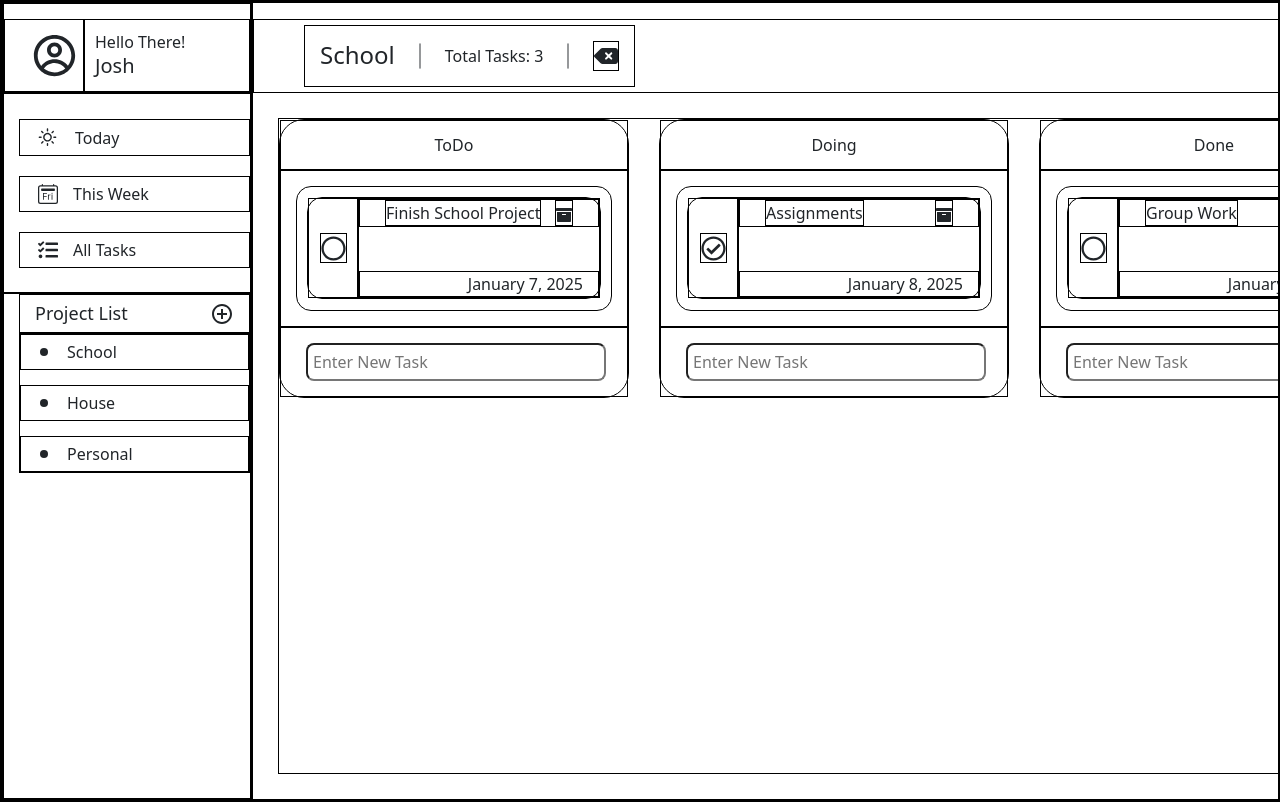
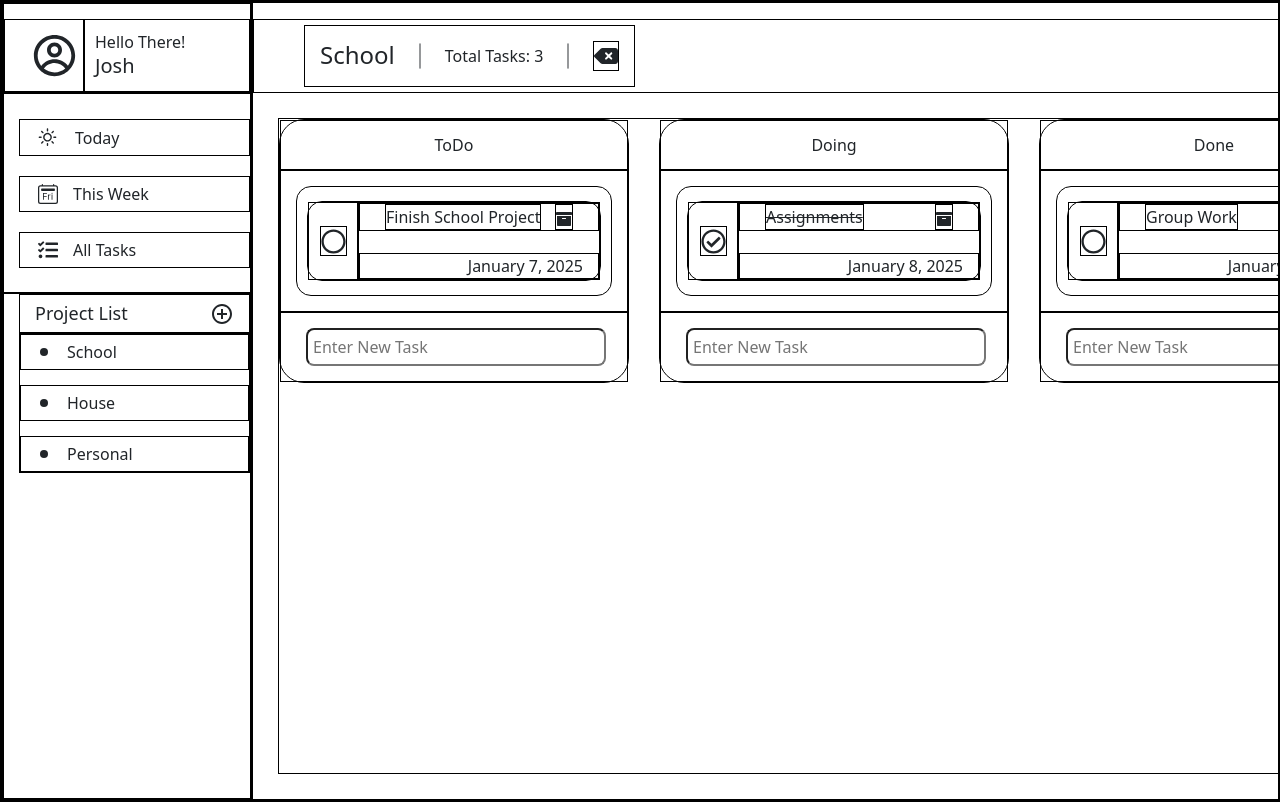
Before and after one commit to HappyLego214/todo-list, a React (Vite) app: page / in a window 1280 px wide. Built offline with nearby package versions, Linux system fonts and the light colour scheme.

Commit message:
adds css changes to cards and makes line-through to status card

```diff
--- a/src/App.css
+++ b/src/App.css
@@ -114,7 +114,10 @@ div {
 }
 
 .todo-card {
-  height: 125px;
+  display: flex;
+  flex-direction: column;
+  justify-content: center;
+  height: 110px;
   border-radius: 15px;
   margin: 15px;
   padding: 10px;
@@ -134,8 +137,13 @@ div {
 
 .todo-container {
   display: grid;
+  height: 80px;
   border-radius: 15px;
   grid-template-columns: 50px 1fr;
+}
+
+.todo-complete {
+  text-decoration: line-through;
 }
 
 .todo-checkmark {
@@ -143,7 +151,6 @@ div {
   justify-content: center;
   align-items: center;
   font-size: 25px;
-  height: 100px;
 }
 
 .todo-top {
@@ -301,6 +308,7 @@ div {
 
 .modal-options {
   display: flex;
+  align-items: center;
   gap: 15px;
 }
 
--- a/src/App.tsx
+++ b/src/App.tsx
@@ -124,7 +124,7 @@ function App() {
     let newToDo = {
       id: uuidv4(),
       name: name,
-      status: true,
+      status: false,
       category: category,
       due: today,
       notes: "",
--- a/src/components/project/TaskCard.tsx
+++ b/src/components/project/TaskCard.tsx
@@ -62,7 +62,9 @@ const TaskCard: React.FC<TaskCardProps> = ({
         </div>
         <div className="todo-details">
           <div className="todo-top">
-            <div>{todo.name}</div>
+            <div className={todo.status == true ? "todo-complete" : undefined}>
+              {todo.name}
+            </div>
             <div>
               <FaArchive onClick={handleRemoveToDo}></FaArchive>
             </div>
```
